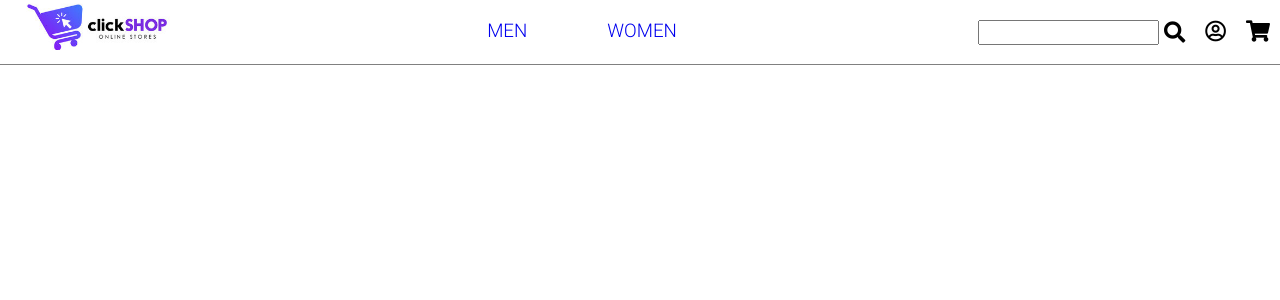
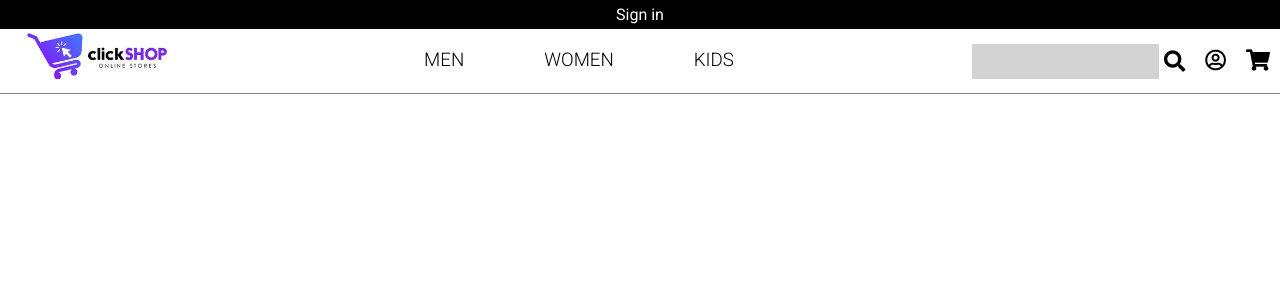
Before and after one commit to VilizarTodorov/ecommerce-website, a React (Create React App) app: page / in a window 1280 px wide. Shown: the top 300 px of the page. Built offline with nearby package versions, Linux system fonts and the light colour scheme.

Commit message:
minor changes to header

```diff
--- a/src/components/Header/index.jsx
+++ b/src/components/Header/index.jsx
@@ -1,4 +1,4 @@
-import React from "react";
+import React, { Fragment } from "react";
 import { Link } from "react-router-dom";
 import { HOME } from "../../constants/routes";
 import HeaderOptions from "../HeaderOptions";
@@ -9,6 +9,12 @@ import "./styles.scss";
 
 const Header = () => {
   return (
+    <Fragment>
+      <p className='greeting-sign'>
+        <Link to={'/sign-in'}>
+          Sign in
+        </Link>
+      </p>
     <header className="header">
       <MenuBars></MenuBars>
       <div className="logo">
@@ -19,6 +25,7 @@ const Header = () => {
       <Navigation></Navigation>
       <HeaderOptions></HeaderOptions>
     </header>
+    </Fragment>
   );
 };
 
--- a/src/components/Header/styles.scss
+++ b/src/components/Header/styles.scss
@@ -1,3 +1,14 @@
+.greeting-sign {
+  background-color: black;
+  color: white;
+  padding: 5px;
+  text-align: center;
+
+  a{
+    color: white;
+  }
+}
+
 .header {
   position: relative;
   display: flex;
@@ -11,7 +22,7 @@
     overflow: hidden;
     height: 50px;
 
-    img{
+    img {
       width: 196px;
     }
   }
--- a/src/components/HeaderOptions/Search/styles.scss
+++ b/src/components/HeaderOptions/Search/styles.scss
@@ -4,6 +4,10 @@
 
     .search-input{
         margin-right: 5px;
-        height: 25px;
+        border: none;
+        height: 35px;
+        outline: none;
+        background-color: lightgray;
+        padding: 5px;
     }
 }
--- a/src/components/Navigation/index.jsx
+++ b/src/components/Navigation/index.jsx
@@ -72,6 +72,8 @@ const Navigation = () => {
           shoes={womenShoes}
           accessories={accessories}
         ></NavOption>
+
+        <NavOption optionTitle='kids' clothing={menClothing} shoes={menShoes} accessories={accessories}></NavOption>
       </ul>
     </nav>
   );
--- a/src/components/Navigation/styles.scss
+++ b/src/components/Navigation/styles.scss
@@ -1,4 +1,8 @@
 .navigation {
+  a{
+    color: black;
+  }
+
   .options {
     display: flex;
     height: 100%;
```
Also changed, not shown: 1 other file (tests, documents, lock files or other folders).
